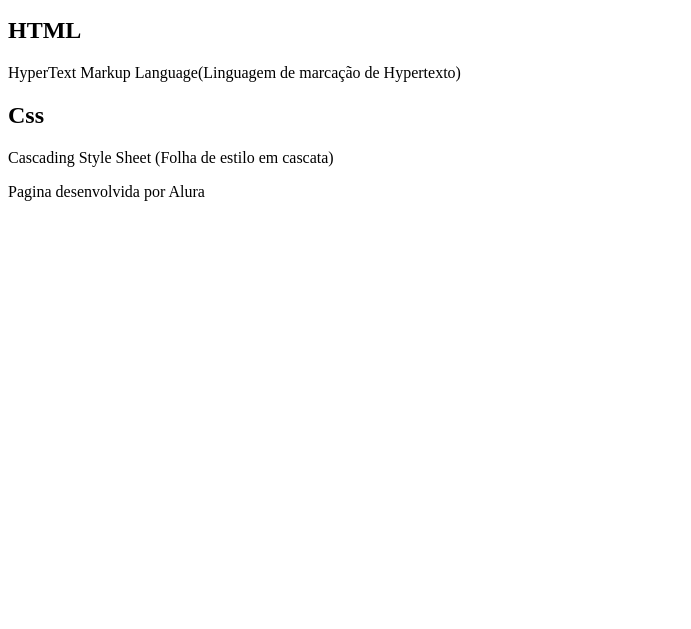
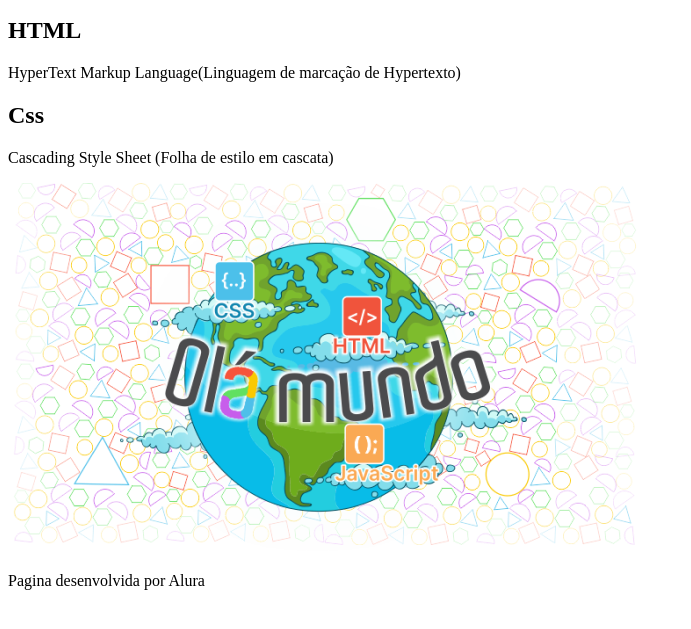
Before and after one commit to flavifaria/FormadoresNC, a plain HTML site: page index.html in a window 1280 px wide. Shown: the part 101-730 px from the top of the page, without its empty margins (0-691 px from the left). Drawn offline with Linux system fonts and the light colour scheme.

Commit message:
criação da pasta imagens e arquivo stylle

```diff
--- a/index.html
+++ b/index.html
@@ -16,6 +16,7 @@
         <h2>Css</h2>
         <p>Cascading Style Sheet (Folha de estilo em cascata)</p>
         <p></p>
+        <img src="imagens/olamundo.png" alt="Imagem escrito Olá Mundo ">
     </section>
     <footer>
         <p>Pagina desenvolvida por Alura</p>
```
Also changed, not shown: imagens/olamundo.png (added), style.css (added).
